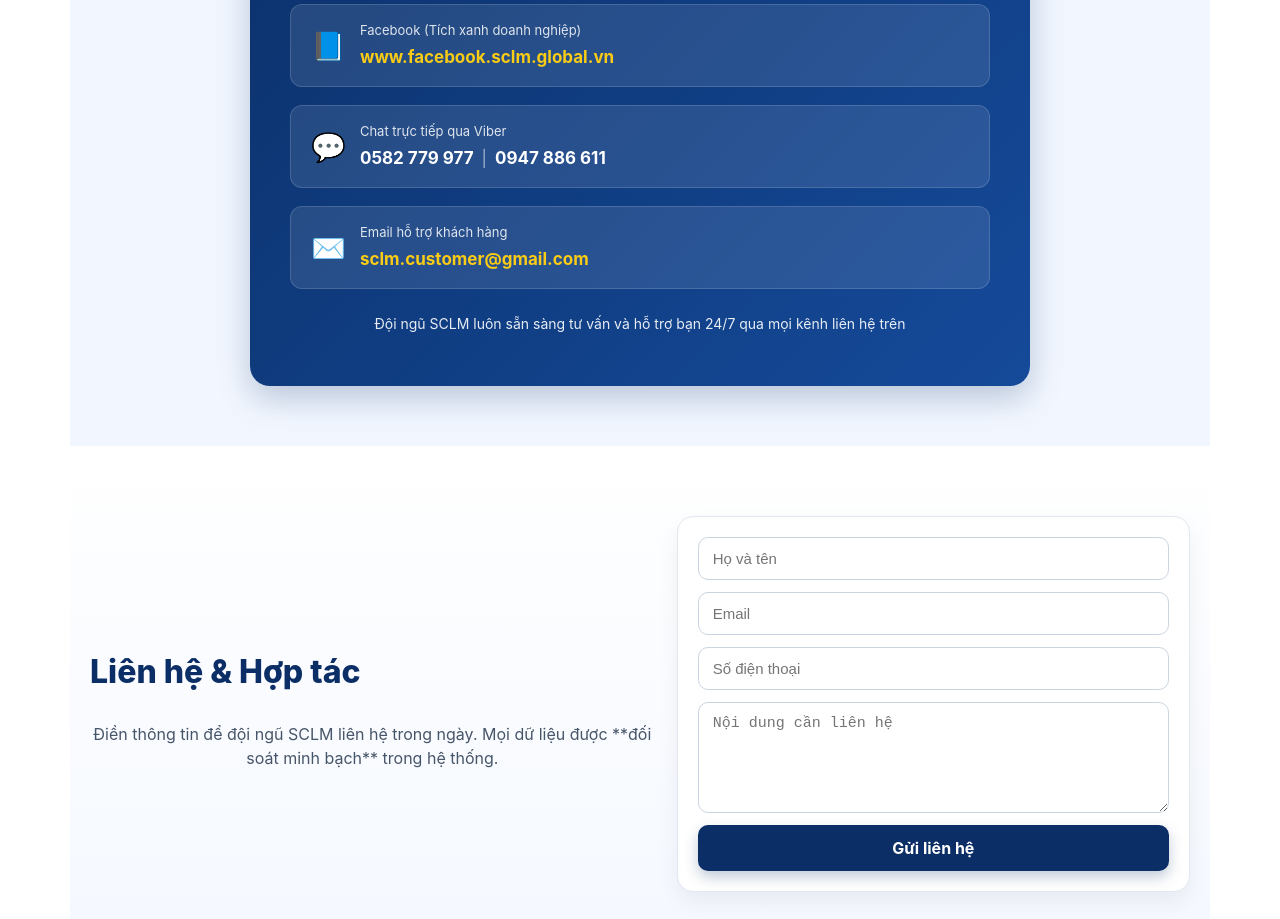
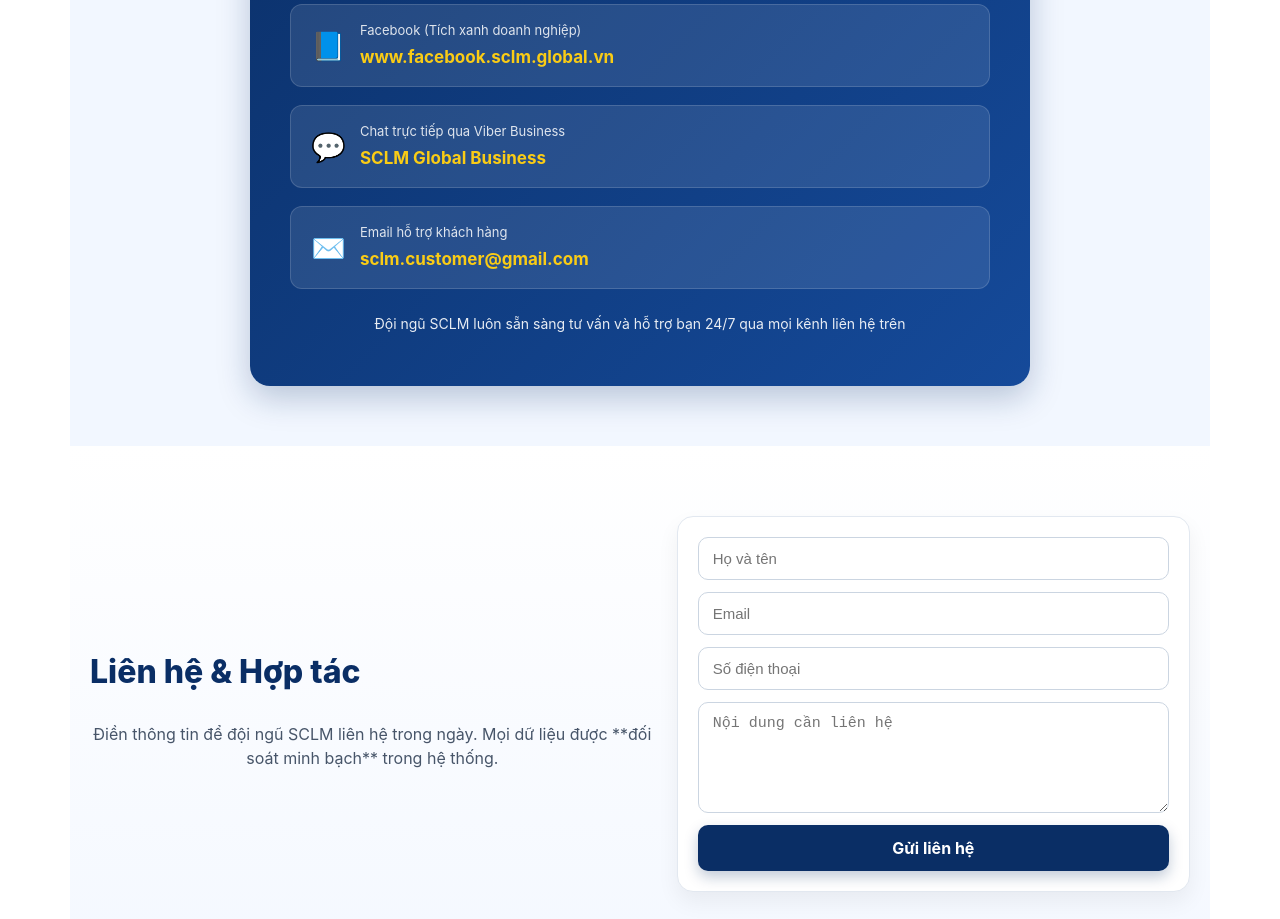
Before and after one commit to tonp36369-afk/globalsclmvn, a React (Vite) app: page / in a window 1280 px wide. Shown: the part 3880-4799 px from the top of the page. Built offline with nearby package versions, Linux system fonts and the light colour scheme.

Commit message:
fix: update Viber link to official business account

```diff
--- a/src/App.tsx
+++ b/src/App.tsx
@@ -702,23 +702,14 @@
               }}>
                 <div style={{ fontSize: 28 }}>💬</div>
                 <div>
-                  <div style={{ fontSize: 13, opacity: 0.85, marginBottom: 4 }}>Chat trực tiếp qua Viber</div>
-                  <a href="viber://chat?number=0582779977" style={{
-                    color: "#ffffff",
+                  <div style={{ fontSize: 13, opacity: 0.85, marginBottom: 4 }}>Chat trực tiếp qua Viber Business</div>
+                  <a href="https://connect.viber.com/business/af63f9c6-b3a9-11f0-8f93-16a159ce570c" target="_blank" rel="noopener noreferrer" style={{
+                    color: "#facc15",
                     fontWeight: 700,
                     fontSize: 17,
                     textDecoration: "none",
                   }}>
-                    0582 779 977
-                  </a>
-                  <span style={{ opacity: 0.6, margin: "0 8px" }}>|</span>
-                  <a href="viber://chat?number=0947886611" style={{
-                    color: "#ffffff",
-                    fontWeight: 700,
-                    fontSize: 17,
-                    textDecoration: "none",
-                  }}>
-                    0947 886 611
+                    SCLM Global Business
                   </a>
                 </div>
               </div>
```
